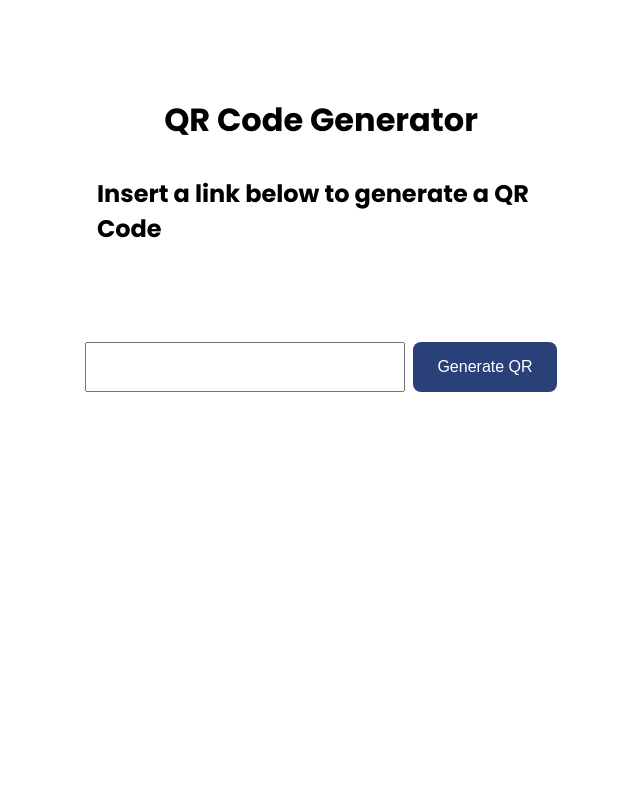
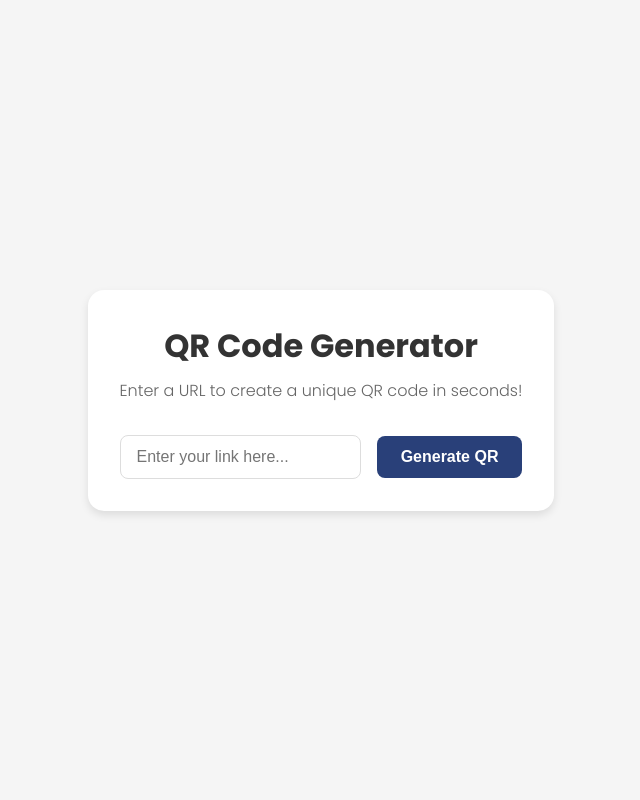
Before and after one commit to Moerca/QR_Generator, a Flask app: page / in a window 1280 px wide. Shown: the whole page, without its empty margins (319-959 px from the left). Run offline with Flask 3, Linux system fonts and the light colour scheme.

Commit message:
changes #2

```diff
--- a/templates/index.html
+++ b/templates/index.html
@@ -2,84 +2,127 @@
 <html lang="en">
 <head>
     <meta charset="UTF-8">
+    <meta name="viewport" content="width=device-width, initial-scale=1.0">
     <link rel="preconnect" href="https://fonts.googleapis.com">
     <link rel="preconnect" href="https://fonts.gstatic.com" crossorigin>
-    <link href="https://fonts.googleapis.com/css2?family=Poppins:ital,wght@0,100;0,200;0,300;0,400;0,500;0,600;0,700;0,800;0,900;1,100;1,200;1,300;1,400;1,500;1,600;1,700;1,800;1,900&display=swap" rel="stylesheet">
-    <title>QR Generator</title>
+    <link href="https://fonts.googleapis.com/css2?family=Poppins:wght@300;400;600;700&display=swap" rel="stylesheet">
+    <title>QR Code Generator</title>
 </head>
 <body>
+    <div class="container">
         <div class="title">
             <h1>QR Code Generator</h1>
-        <h2>Insert a link below to generate a QR Code</h2>
+            <p>Enter a URL to create a unique QR code in seconds!</p>
         </div>
 
-    <form action="/" method="POST" >
-        <input type="text" name= "link">
+        <form action="/" method="POST">
+            <input type="text" name="link" placeholder="Enter your link here..." required>
             <button type="submit">Generate QR</button>
         </form>
-    {% if data%}
+
+        {% if data %}
         <div class="generated">
-        <img src="{{data}}" alt="" />
-        <p>Here is the QR code we generated for you </p>
+            <img src="{{data}}" alt="Generated QR Code" />
+            <p>Your QR code is ready! Save or share it with others.</p>
         </div>
         {% endif %}
+    </div>
 </body>
 </html>
 
 <style>
+    /* Reset and Global Styles */
     * {
         margin: 0;
         padding: 0;
         box-sizing: border-box;
     }
 
-    html,
-    body{
-        margin: 0rem 10rem;
-        font-family: "Poppins";
+    html, body {
+        font-family: 'Poppins', sans-serif;
+        background: #f5f5f5;
+        color: #333;
+        height: 100%;
+        display: flex;
+        justify-content: center;
+        align-items: center;
+        padding: 1rem;
     }
 
-    .title {
-        padding: 6rem;
-        display: flex;
-        flex-direction: column;
-        gap: 2rem;
-        justify-content: center;
-        align-items: center;
-        color: rbg(37,37,37);
+    .container {
+        max-width: 600px;
+        width: 100%;
+        background: white;
+        border-radius: 1rem;
+        box-shadow: 0 4px 8px rgba(0, 0, 0, 0.1);
+        padding: 2rem;
+        text-align: center;
+    }
+
+    .title h1 {
+        font-weight: 700;
+        font-size: 2rem;
+        margin-bottom: 0.5rem;
+    }
+
+    .title p {
+        font-weight: 300;
+        color: #666;
+        margin-bottom: 2rem;
     }
 
     form {
         display: flex;
+        gap: 1rem;
         justify-content: center;
-        align-items: center
-        gap: 2rem;
+        align-items: center;
     }
 
     form input {
-        font-size: 1.2rem;
-        padding: 0.5rem 1rem;
-        width: 50%;
-        color: black;
-        margin-right: 0.5rem;
+        flex: 1;
+        font-size: 1rem;
+        padding: 0.75rem 1rem;
+        border: 1px solid #ddd;
+        border-radius: 0.5rem;
+        outline: none;
+        transition: border-color 0.3s;
+    }
+
+    form input:focus {
+        border-color: #294079;
     }
 
     form button {
         font-size: 1rem;
-        background: rgb(41, 64, 121);
+        font-weight: 600;
+        background: #294079;
+        color: white;
         border: none;
-        color: white;
-        padding: 1rem 1.5rem;
+        padding: 0.75rem 1.5rem;
+        border-radius: 0.5rem;
         cursor: pointer;
+        transition: background-color 0.3s;
+    }
+
+    form button:hover {
+        background: #1e305c;
+    }
+
+    .generated {
+        margin-top: 2rem;
+        text-align: center;
+    }
+
+    .generated img {
+        max-width: 100%;
+        height: auto;
+        margin-bottom: 1rem;
+        border: 1px solid #ddd;
         border-radius: 0.5rem;
     }
 
-    .generated {
-    display: flex;
-    flex-direction: column;
-    justify-content: center;
-    align-items: center;
-
-
+    .generated p {
+        font-size: 1rem;
+        color: #555;
     }
 </style>
```
Also changed, not shown: main.py (line endings or trailing spaces). Lines whose indentation alone changed are shown as unchanged.
